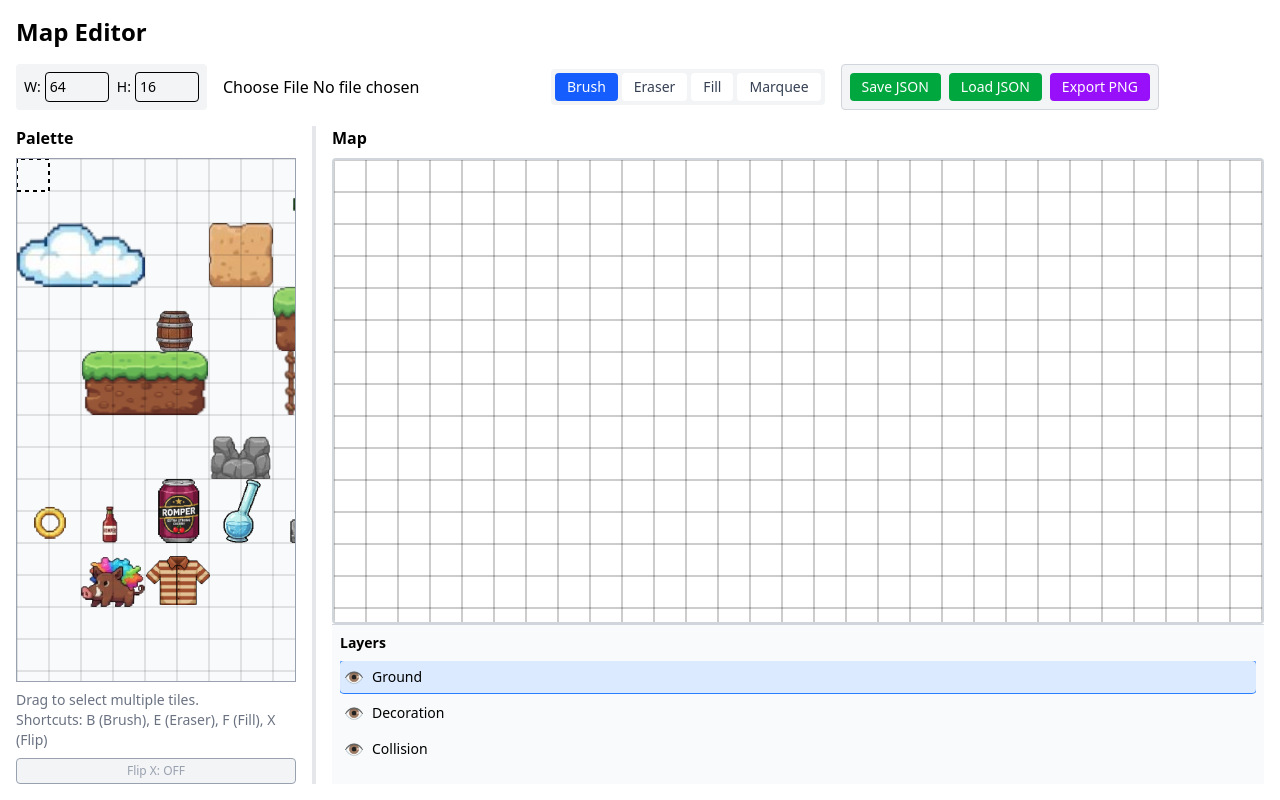
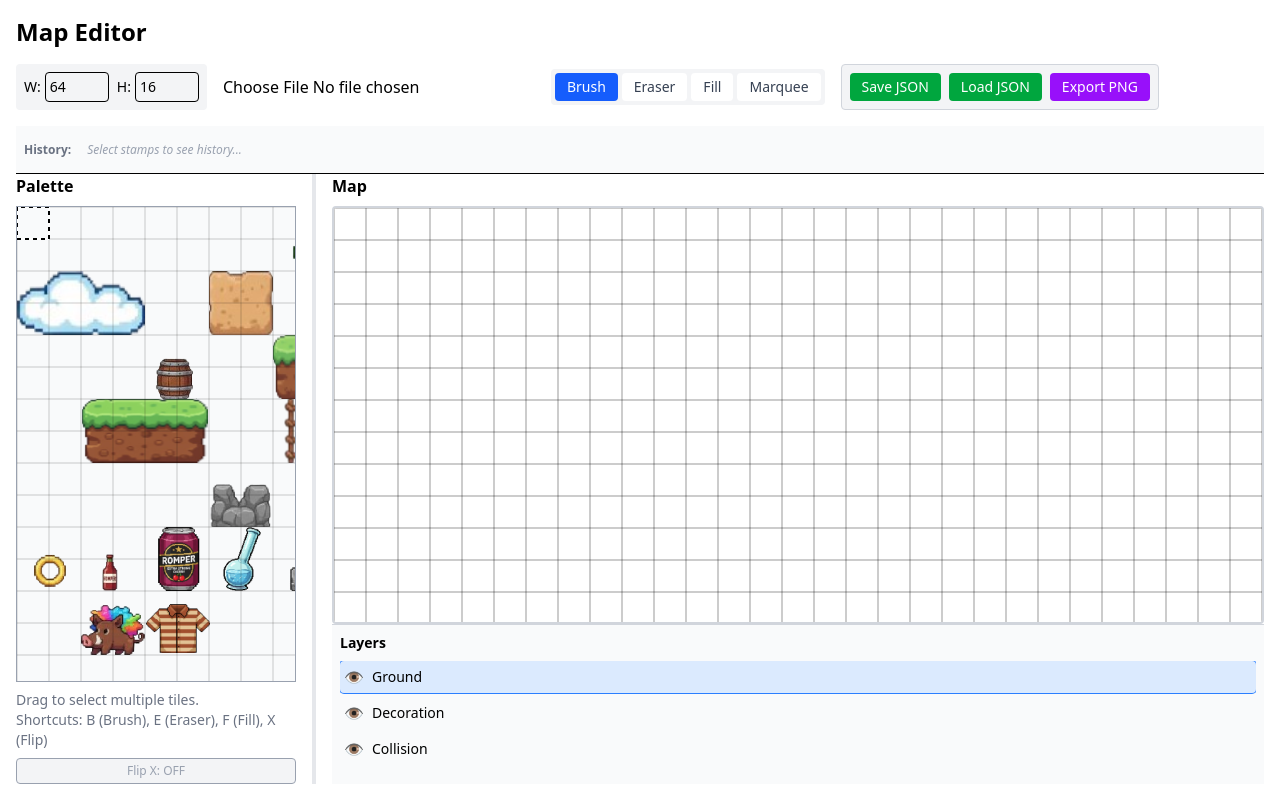
Before and after one commit to RezixDev/map-editor, a React (Vite) app: page / in a window 1280 px wide. Built offline with nearby package versions, Linux system fonts and the light colour scheme.

Commit message:
feat: Implement recent stamp history display and management in the map editor.

```diff
--- /dev/null
+++ b/src/components/editor/RecentTiles.tsx
@@ -0,0 +1,96 @@
+import { useRef, useEffect } from "react";
+import { type SelectionRect } from "../../types";
+import { TILE_WIDTH, TILE_HEIGHT } from "../../constants";
+
+type RecentTilesProps = {
+    recentStamps: SelectionRect[];
+    onSelect: (stamp: SelectionRect) => void;
+    image: HTMLImageElement | null;
+    activeStamp: SelectionRect;
+};
+
+export function RecentTiles({ recentStamps, onSelect, image, activeStamp }: RecentTilesProps) {
+    return (
+        <div className="flex gap-2 p-2 bg-gray-50 border-b overflow-x-auto h-12 items-center">
+            <span className="text-xs font-bold text-gray-500 mr-2 flex-none">History:</span>
+            {recentStamps.map((stamp, i) => (
+                <TilePreview
+                    key={i}
+                    stamp={stamp}
+                    image={image}
+                    onClick={() => onSelect(stamp)}
+                    isActive={
+                        activeStamp.x === stamp.x &&
+                        activeStamp.y === stamp.y &&
+                        activeStamp.w === stamp.w &&
+                        activeStamp.h === stamp.h
+                    }
+                />
+            ))}
+            {recentStamps.length === 0 && (
+                <span className="text-xs text-gray-400 italic">Select stamps to see history...</span>
+            )}
+        </div>
+    );
+}
+
+function TilePreview({
+    stamp,
+    image,
+    onClick,
+    isActive,
+}: {
+    stamp: SelectionRect;
+    image: HTMLImageElement | null;
+    onClick: () => void;
+    isActive: boolean;
+}) {
+    const canvasRef = useRef<HTMLCanvasElement>(null);
+
+    useEffect(() => {
+        const canvas = canvasRef.current;
+        const ctx = canvas?.getContext("2d");
+        if (!canvas || !ctx || !image) return;
+
+        // Scale down if large
+        const stampW = stamp.w * TILE_WIDTH;
+        const stampH = stamp.h * TILE_HEIGHT;
+
+        // Fit to 32x32 max
+        const scale = Math.min(32 / stampW, 32 / stampH);
+
+        ctx.clearRect(0, 0, 32, 32);
+        ctx.imageSmoothingEnabled = false;
+
+        const drawW = stampW * scale;
+        const drawH = stampH * scale;
+
+        // Center
+        const offsetX = (32 - drawW) / 2;
+        const offsetY = (32 - drawH) / 2;
+
+        ctx.drawImage(
+            image,
+            stamp.x * TILE_WIDTH,
+            stamp.y * TILE_HEIGHT,
+            stampW,
+            stampH,
+            offsetX,
+            offsetY,
+            drawW,
+            drawH
+        );
+
+    }, [stamp, image]);
+
+    return (
+        <div
+            onClick={onClick}
+            className={`w-8 h-8 border rounded flex-none cursor-pointer hover:border-blue-400 bg-white ${isActive ? "border-blue-600 ring-1 ring-blue-600" : "border-gray-300"
+                }`}
+            title={`Stamp ${stamp.x},${stamp.y} (${stamp.w}x${stamp.h})`}
+        >
+            <canvas ref={canvasRef} width={32} height={32} className="w-full h-full" />
+        </div>
+    );
+}
--- a/src/editor/MapEditor.tsx
+++ b/src/editor/MapEditor.tsx
@@ -1,4 +1,5 @@
 import { useRef, useState, useEffect, type MouseEvent } from "react";
+import { useImmer } from "use-immer";
 import spritesheet from "../assets/project.png";
 import { useMapState } from "../hooks/useMapState";
 import { type TileData, type Tool, type SelectionRect } from "../types";
@@ -6,6 +7,7 @@ import { TILE_WIDTH, TILE_HEIGHT } from "../constants";
 import { LayerPanel } from "../components/editor/LayerPanel";
 import { Toolbar } from "../components/editor/Toolbar";
 import { Palette } from "../components/editor/Palette";
+import { RecentTiles } from "../components/editor/RecentTiles";
 import { MapCanvas } from "../components/editor/MapCanvas";
 
 export function MapEditor() {
@@ -29,11 +31,31 @@ export function MapEditor() {
     const [currentTool, setCurrentTool] = useState<Tool>("brush");
     const [selection, setSelection] = useState<SelectionRect | null>(null);
     const [clipboard, setClipboard] = useState<Record<string, TileData> | null>(null);
+    const [recentStamps, setRecentStamps] = useImmer<SelectionRect[]>([]);
 
     const isMouseDown = useRef(false);
     const isResizing = useRef(false);
     const lastPaintedTiles = useRef<Set<string>>(new Set());
     const selectionStart = useRef<{ x: number; y: number } | null>(null);
+
+
+    function addRecentStamp(stamp: SelectionRect) {
+        setRecentStamps(draft => {
+            // Remove exact duplicate
+            const index = draft.findIndex(s =>
+                s.x === stamp.x && s.y === stamp.y && s.w === stamp.w && s.h === stamp.h
+            );
+            if (index !== -1) {
+                draft.splice(index, 1);
+            }
+            // Add to front
+            draft.unshift(stamp);
+            // Limit to 10
+            if (draft.length > 10) {
+                draft.pop();
+            }
+        });
+    }
 
     // Load Image and Init
     useEffect(() => {
@@ -67,7 +89,12 @@ export function MapEditor() {
                     if (e.key === "ArrowRight") x = Math.min(maxW, x + 1);
                     if (e.key === "ArrowUp") y = Math.max(0, y - 1);
                     if (e.key === "ArrowDown") y = Math.min(maxH, y + 1);
-                    return { ...prev, x, y };
+
+                    // Add to recent
+                    const newSel = { ...prev, x, y };
+                    addRecentStamp(newSel);
+
+                    return newSel;
                 });
                 setCurrentTool("brush");
             }
@@ -259,7 +286,10 @@ export function MapEditor() {
                     paintTile(targetX, targetY, tileId);
                 }
             }
+
             lastPaintedTiles.current.add(tileKey);
+            // Add current palette selection to history on paint
+            addRecentStamp(paletteSelection);
         } else if (currentTool === "eraser") {
             paintTile(gridX, gridY, null);
             lastPaintedTiles.current.add(tileKey);
@@ -404,6 +434,17 @@ export function MapEditor() {
                 onUploadImage={handleUploadImage}
             />
 
+            <RecentTiles
+                recentStamps={recentStamps}
+                onSelect={(stamp) => {
+                    setPaletteSelection(stamp);
+                    setCurrentTool("brush");
+                    addRecentStamp(stamp);
+                }}
+                image={image}
+                activeStamp={paletteSelection}
+            />
+
             <div className="flex gap-4 items-start flex-1 overflow-hidden">
                 <div
                     className="flex-none flex flex-col h-full"
```
